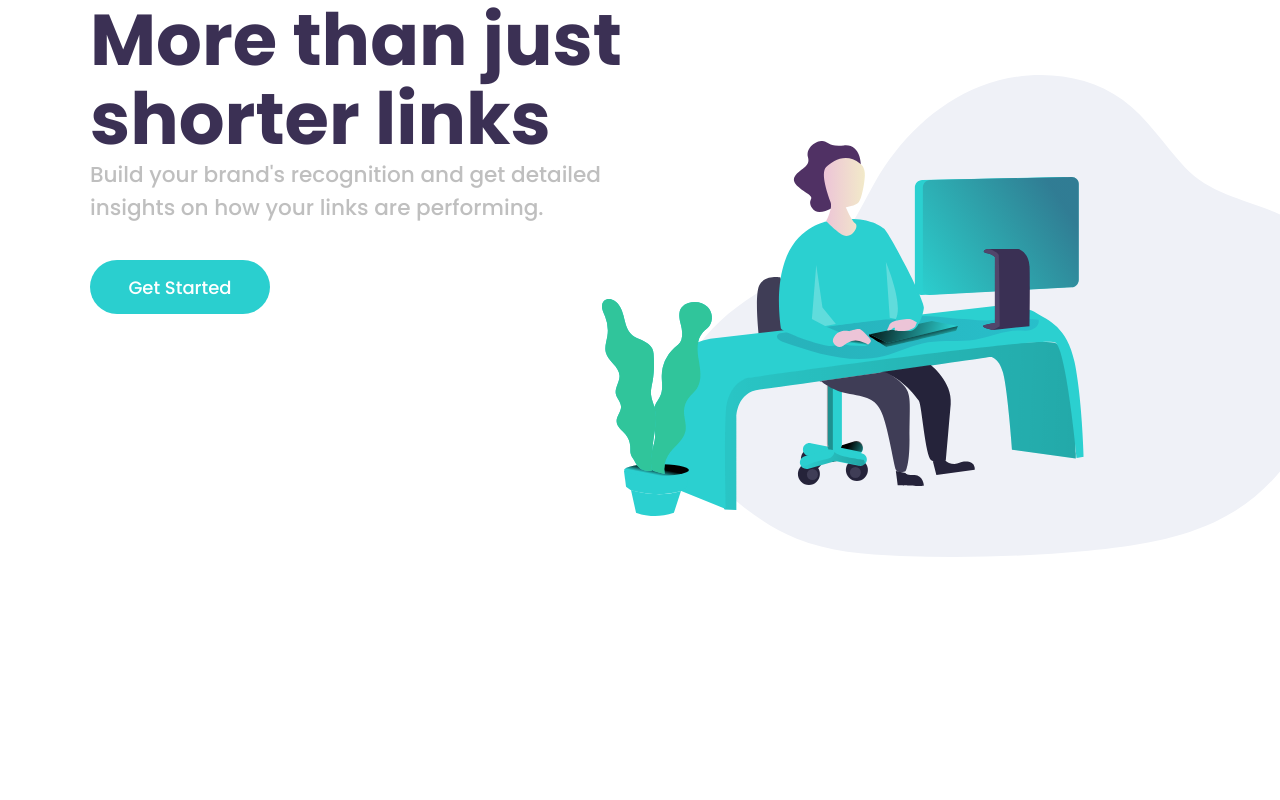
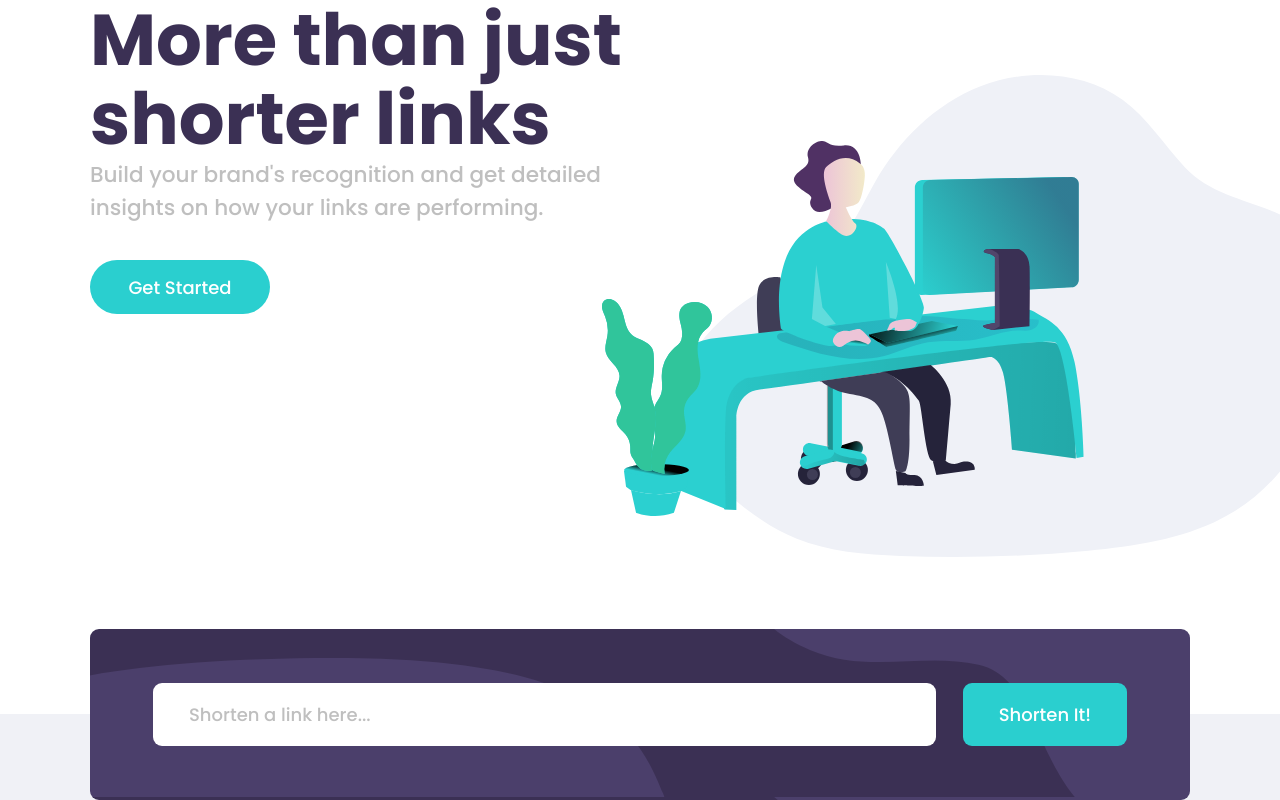
Before and after one commit to heyralfs/shortly-frontend-coding-challenge, a React (Create React App) app: page / in a window 1280 px wide. Shown: the part 243-1043 px from the top of the page. Before the commit the page ends 800 px from the top, so only its background shows below. Built offline with nearby package versions, Linux system fonts and the light colour scheme.

Commit message:
form structure

```diff
--- /dev/null
+++ b/src/components/Shorter/index.js
@@ -0,0 +1,21 @@
+import React from "react";
+import FormContainer from "./style";
+import bgDesktop from "../../images/bg-shorten-desktop.svg";
+import bgMobile from "../../images/bg-shorten-mobile.svg";
+
+const Shorter = () => {
+  return (
+    <FormContainer
+      className="container"
+      bgDesktop={bgDesktop}
+      bgMobile={bgMobile}
+    >
+      <form>
+        <input placeholder="Shorten a link here..." />
+        <button className="btn">Shorten It!</button>
+      </form>
+    </FormContainer>
+  );
+};
+
+export default Shorter;
--- /dev/null
+++ b/src/components/Shorter/style.js
@@ -0,0 +1,38 @@
+import styled from "styled-components";
+
+const FormContainer = styled.div`
+  width: 100%;
+  padding: 3rem 3.5rem;
+  background: ${({ theme }) => theme.colors.primary.DarkViolet}
+    url(${(props) => props.bgDesktop});
+  border-radius: 0.5rem;
+
+  form {
+    display: grid;
+    grid-template-columns: 1fr auto;
+    gap: 1.5rem;
+  }
+
+  input,
+  .btn {
+    height: 3.5rem;
+    border-radius: 0.5rem;
+    border: none;
+  }
+
+  input {
+    padding: 0 2rem;
+  }
+  input::placeholder {
+    color: ${({ theme }) => theme.colors.neutral.Gray};
+  }
+  input:focus {
+    outline: none;
+  }
+
+  .btn {
+    padding: 0 2rem;
+  }
+`;
+
+export default FormContainer;
--- a/src/globalStyle.js
+++ b/src/globalStyle.js
@@ -2,6 +2,9 @@ import { createGlobalStyle } from "styled-components";
 
 const GlobalStyle = createGlobalStyle`
 
+  :root {
+    --teste: #ff7700;
+  }
   * {
     box-sizing: border-box;
     margin: 0;
--- /dev/null
+++ b/src/pages/Home/ShortenSection/index.js
@@ -0,0 +1,13 @@
+import React from "react";
+import Section from "./style";
+import Shorter from "../../../components/Shorter";
+
+const ShortenSection = () => {
+  return (
+    <Section>
+      <Shorter />
+    </Section>
+  );
+};
+
+export default ShortenSection;
--- /dev/null
+++ b/src/pages/Home/ShortenSection/style.js
@@ -0,0 +1,9 @@
+import styled from "styled-components";
+
+const Section = styled.section`
+  margin-top: 4rem;
+  background: linear-gradient(0deg, #f0f1f6 50%, #fff 50%);
+  width: 100%;
+`;
+
+export default Section;
--- a/src/pages/Home/index.js
+++ b/src/pages/Home/index.js
@@ -1,10 +1,12 @@
 import React from "react";
 import MainSection from "./MainSection";
+import ShortenItSection from "./ShortenSection";
 
 const Home = () => {
   return (
     <>
       <MainSection />
+      <ShortenItSection />
     </>
   );
 };
```
Also changed, not shown: src/images/bg-shorten-desktop.svg (added), src/images/bg-shorten-mobile.svg (added).
